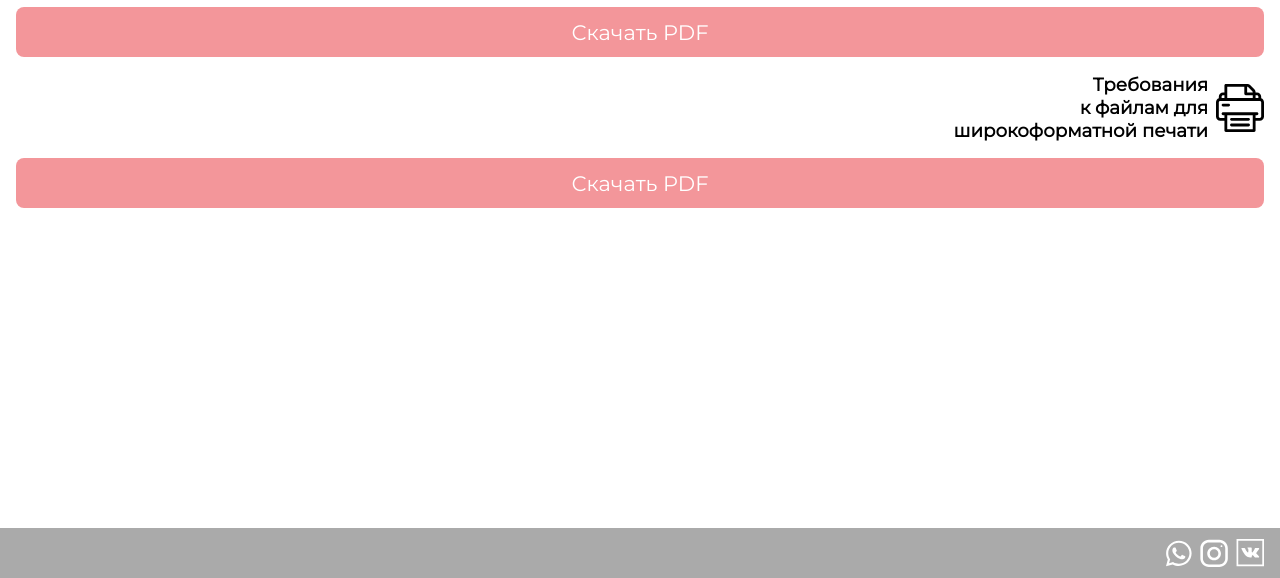
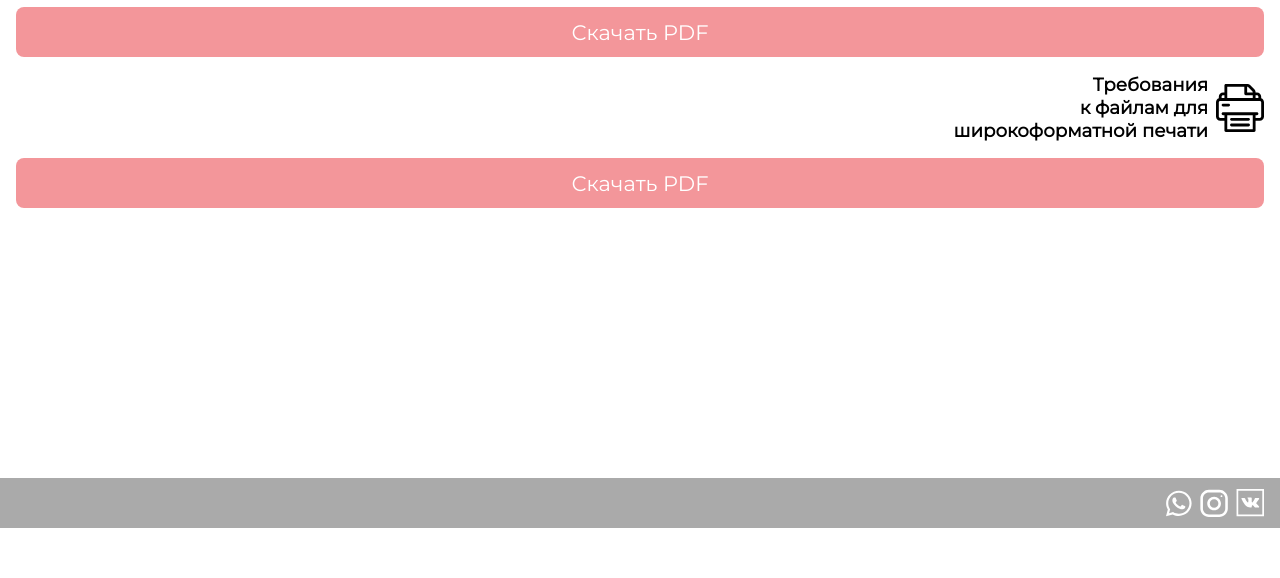
Before and after one commit to WebMastersUfa/CardProjectUfa, a website: page src/pages/requirements.html in a window 1280 px wide. Shown: the part 272-850 px from the top of the page. After the commit the page ends 800 px from the top, so only its background shows below. Drawn offline with nearby package versions, Linux system fonts and the light colour scheme; files that its build step writes are made by us from their sources; files whose address does not match are found by name.

Commit message:
fix: footer code

```diff
--- a/src/scss/main.scss
+++ b/src/scss/main.scss
@@ -12,7 +12,8 @@
 }
 
 .wrapper{
-  position: relative;
+  display: flex;
+  flex-direction: column;
   width: 100%;
   min-height: 100vh;
   .navbar{
@@ -121,6 +122,7 @@
   }
   .main-content{
     padding: 16px;
+    flex: 1 0 auto;
     h1{
       text-align: center;
       font-size: 1.5rem;
@@ -149,11 +151,10 @@
 
   }
   .footer{
-    position: absolute;
-    bottom: -50px;
     display: flex;
     width: 100%;
     height: 50px;
+    flex: 0 0 auto;
     background-color: $gray-500;
     color: white;
     align-items: center;
--- a/src/scss/pages/portfolio.scss
+++ b/src/scss/pages/portfolio.scss
@@ -1,6 +1,7 @@
 @import '../variables.scss';
 
 .header-slider-portfolio{
+  flex: 1 0 auto;
   .swiper-container-portfolio{
     overflow-x: hidden;
     .swiper-wrapper{
```
